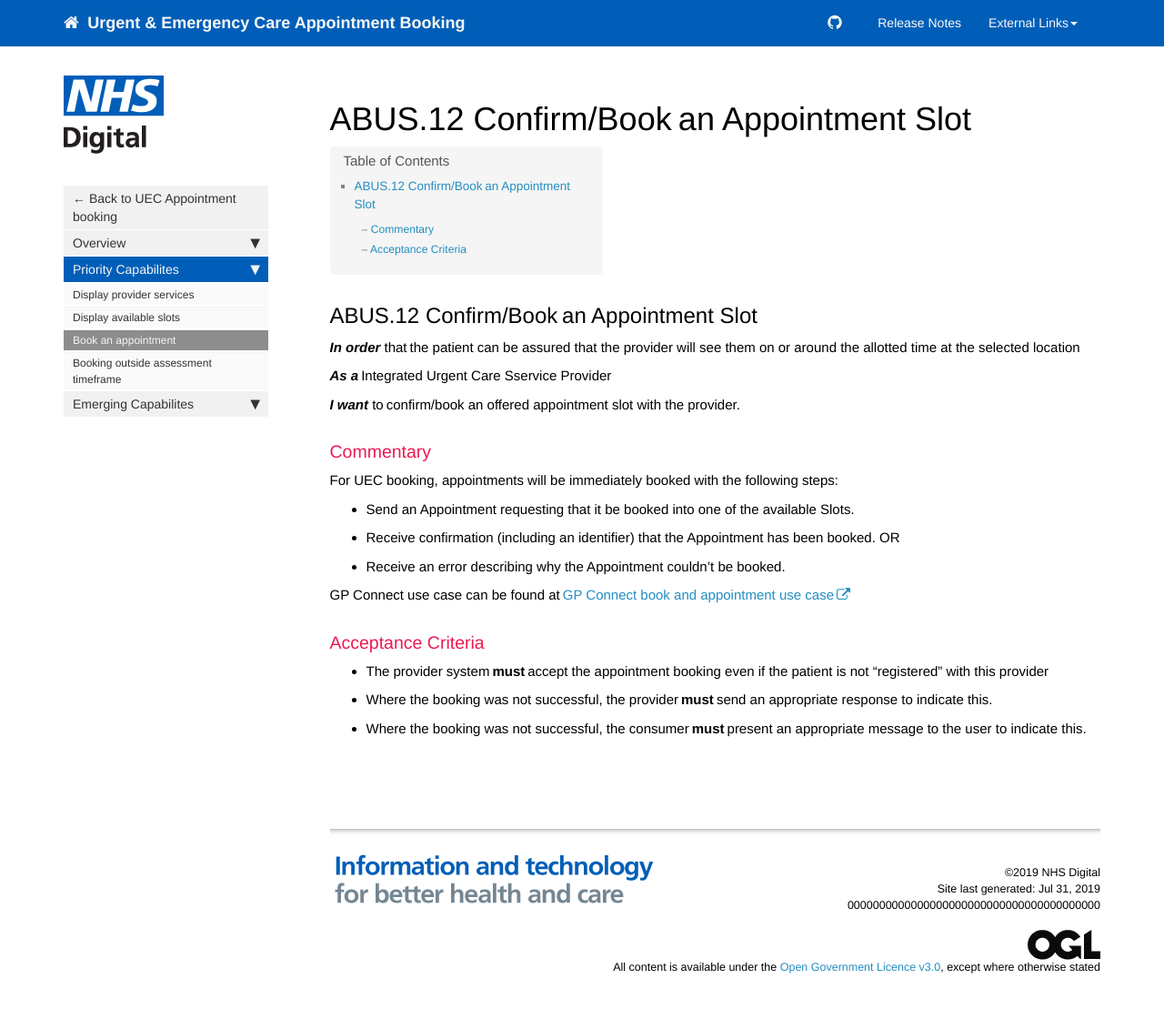
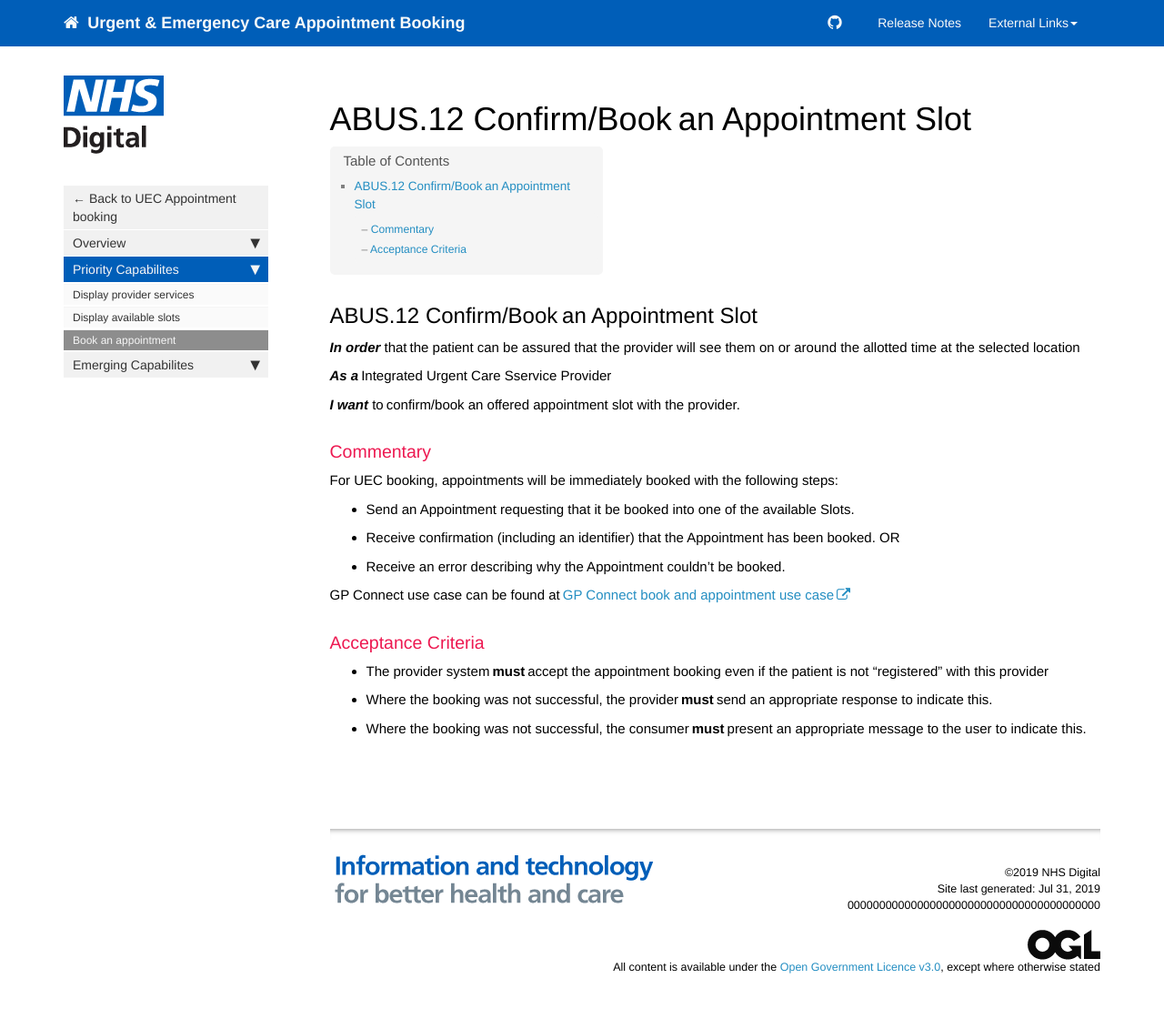
Before and after one commit to nhsd-a2si/docs-uec-appts, a Jekyll site: the page built from _pages/scope/usecases/usep_abus12.md, in a window 1280 px wide and 1133 px high. Shown: the top 1109 px of the window at 91% size. Built offline with Jekyll 4.4.1, drawn with Linux system fonts in a browser that asks for light colours; nearby versions of some CDN libraries.

Commit message:
Update usecase_sidebar.yml

```diff
--- a/_data/sidebars/usecase_sidebar.yml
+++ b/_data/sidebars/usecase_sidebar.yml
@@ -16,9 +16,6 @@ entries:
     - title: Book an appointment
       url: /usep_abus12.html
       output: web, pdf
-    - title: Booking outside assessment timeframe
-      url: /usep_abus13.html
-      output: web, pdf
 
   - title: Emerging Capabilites
     output: web
@@ -29,3 +26,6 @@ entries:
     - title: Amend a booked appoimtment
       url: /usee_abus22.html
       output: web, pdf
+    - title: Booking outside assessment timeframe
+      url: /usep_abus13.html
+      output: web, pdf
```
